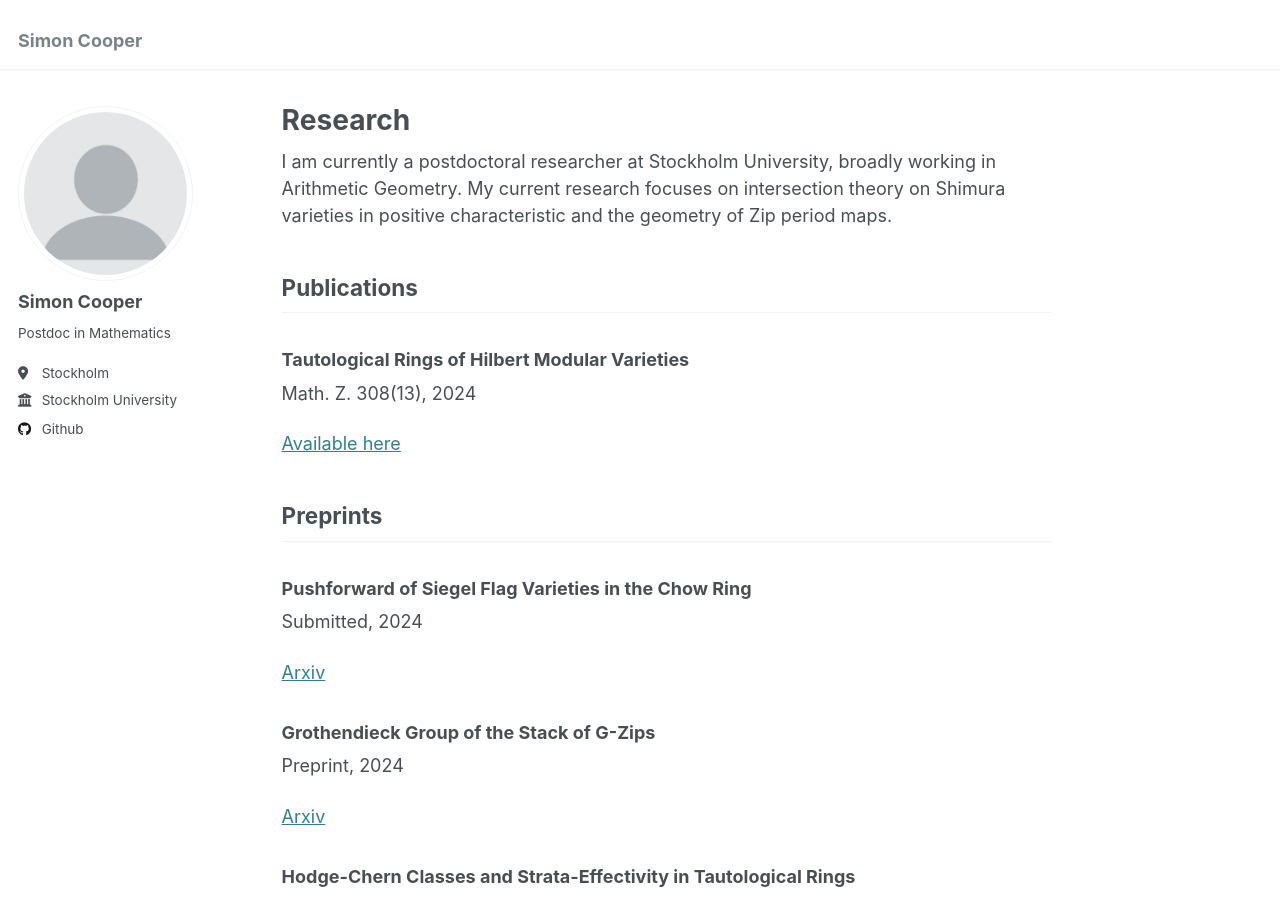
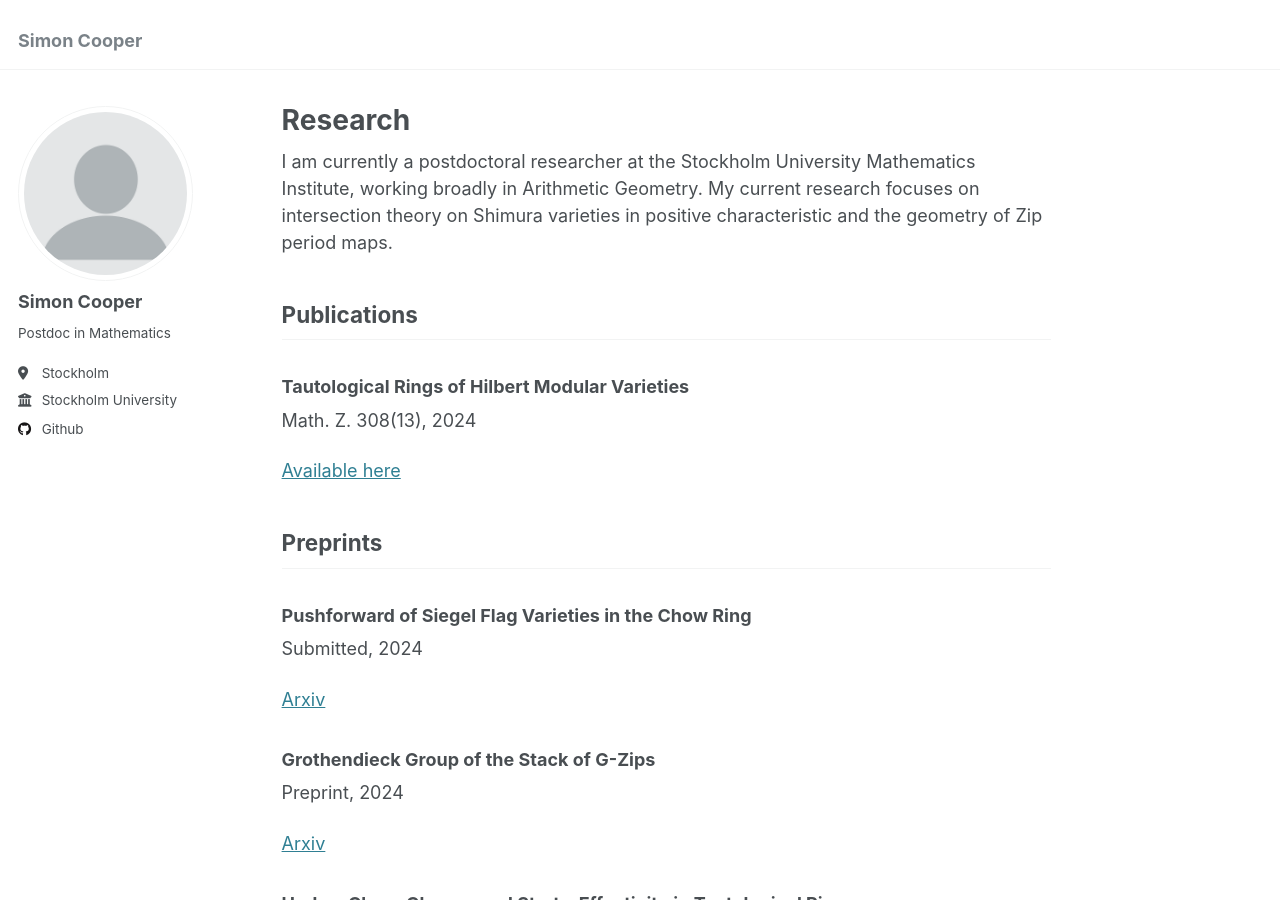
Before and after one commit to s-j-cooper/s-j-cooper.github.io, a Jekyll site: the page built from _pages/about.md, in a window 1280 px wide and 900 px high. Built offline with Jekyll 4.4.1, drawn with Linux system fonts in a browser that asks for light colours.

Commit message:
Update about.md

```diff
--- a/_pages/about.md
+++ b/_pages/about.md
@@ -7,7 +7,7 @@ redirect_from:
   - /about/
   - /about.html
 ---
-I am currently a postdoctoral researcher at Stockholm University, broadly working in Arithmetic Geometry. My current research focuses on intersection theory on Shimura varieties in positive characteristic and the geometry of Zip period maps.
+I am currently a postdoctoral researcher at the Stockholm University Mathematics Institute, working broadly in Arithmetic Geometry. My current research focuses on intersection theory on Shimura varieties in positive characteristic and the geometry of Zip period maps.
 
 ## Publications
 ### Tautological Rings of Hilbert Modular Varieties
```
